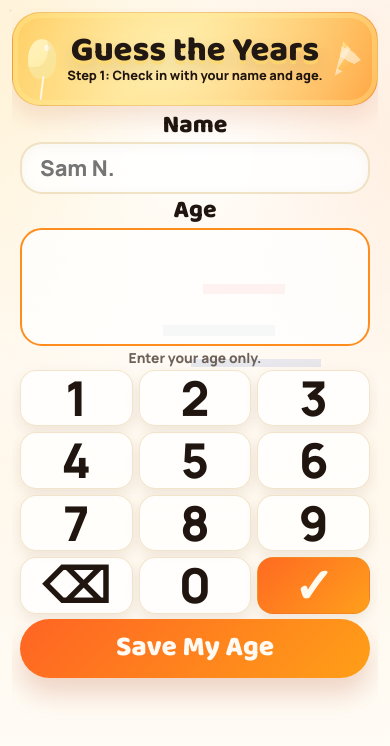
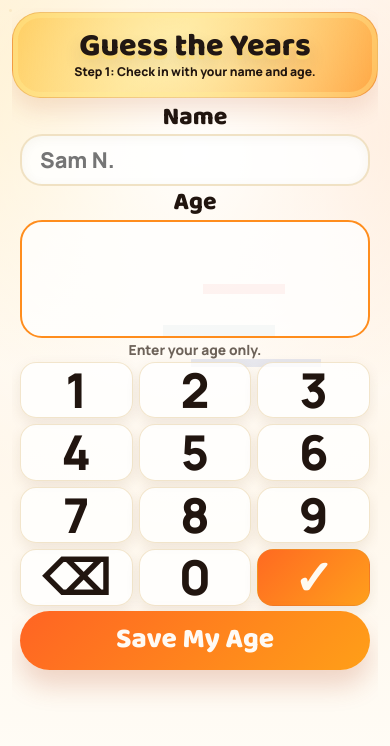
Before and after one commit to NancyCu/age, a website: page index.html in a window 390 px wide. Drawn offline with Linux system fonts and the light colour scheme.

Commit message:
Fix mobile check-in hero text

```diff
--- a/styles.css
+++ b/styles.css
@@ -3354,18 +3354,25 @@ body.checkin-page {
   }
 
   .checkin-page .checkin-hero {
-    display: grid;
-    grid-template-columns: 34px minmax(0, 1fr) 34px;
-    min-height: 94px;
-    padding: 10px 12px;
+    display: flex;
+    align-items: center;
+    justify-content: center;
+    min-height: 86px;
+    padding: 10px 14px;
     border-radius: 28px;
     box-shadow: 0 12px 22px rgba(184, 79, 36, 0.14), inset 0 0 0 5px rgba(255, 238, 150, 0.34);
+  }
+
+  .checkin-page .checkin-hero > div {
+    width: 100%;
+    min-width: 0;
+    text-align: center;
   }
 
   .checkin-page .checkin-hero h1 {
     max-width: none;
     margin: 0;
-    font-size: clamp(2.1rem, 8.8vw, 2.65rem);
+    font-size: clamp(2rem, 7.8vw, 2.55rem);
     line-height: 0.92;
     white-space: nowrap;
   }
@@ -3373,15 +3380,14 @@ body.checkin-page {
   .checkin-page .checkin-hero p {
     max-width: none;
     margin: 3px 0 0;
-    font-size: clamp(0.78rem, 3.3vw, 0.98rem);
+    font-size: clamp(0.76rem, 2.9vw, 0.92rem);
     line-height: 1.08;
+    white-space: nowrap;
   }
 
   .checkin-page .checkin-balloon,
   .checkin-page .checkin-party-hat {
-    display: block;
-    width: 28px;
-    height: 40px;
+    display: none;
   }
 
   .checkin-page .checkin-form {
@@ -3459,15 +3465,6 @@ body.checkin-page {
     font-size: 0.74rem;
   }
 
-  .checkin-page .checkin-balloon,
-  .checkin-page .checkin-party-hat {
-    display: none;
-  }
-
-  .checkin-page .checkin-hero {
-    grid-template-columns: 0 minmax(0, 1fr) 0;
-  }
-
   .checkin-page .checkin-age-display {
     height: clamp(78px, 12svh, 104px);
   }
```
